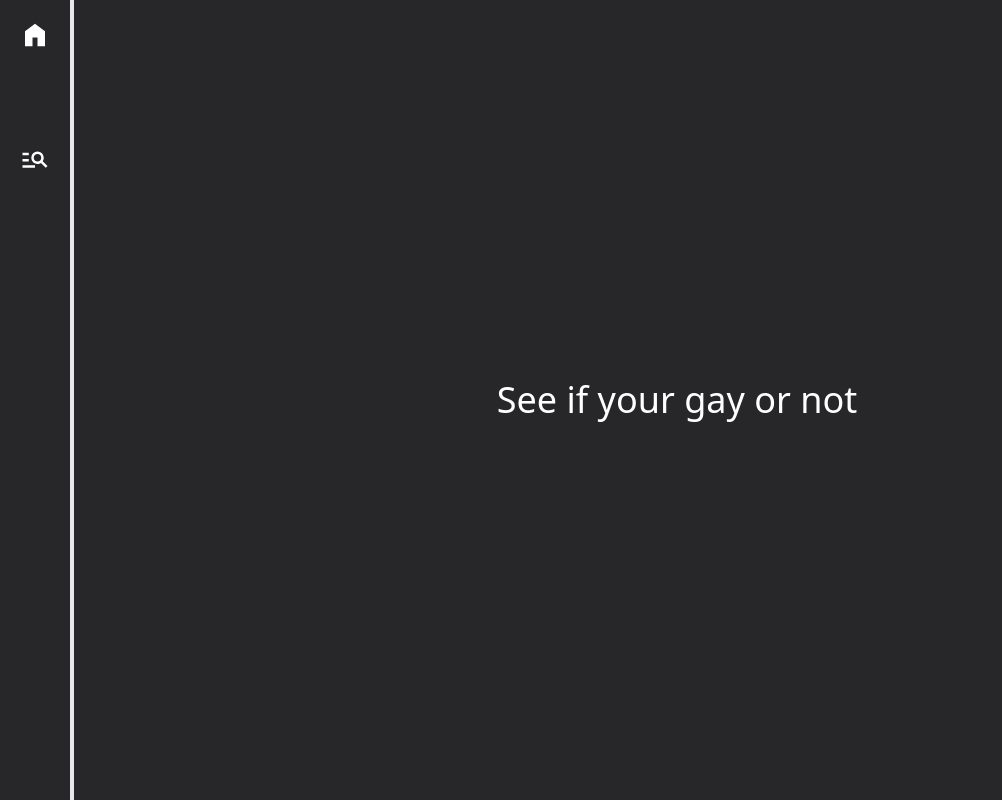
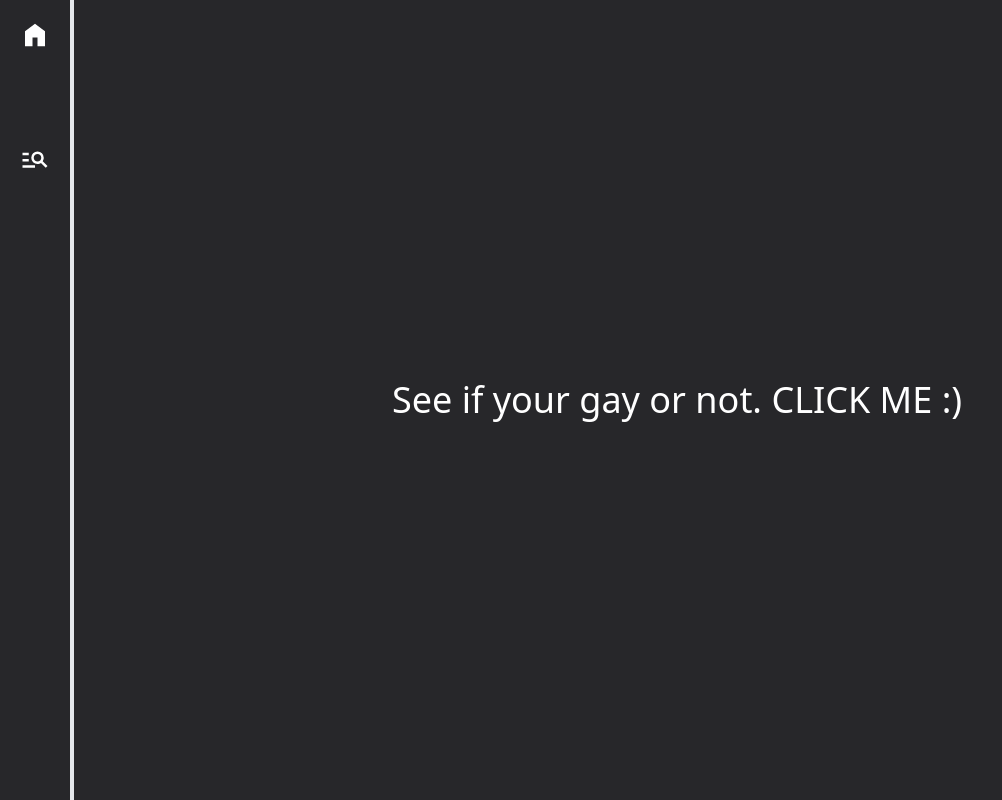
Before and after one commit to mokyeah/mokboring, a React (Vite) app: page /browse in a window 1280 px wide. Shown: the whole page, without its empty margins (0-1002 px from the left). Built offline with nearby package versions, Linux system fonts and the light colour scheme; some icons are missing.

Commit message:
update 1
just add 1 word

```diff
--- a/src/browse.jsx
+++ b/src/browse.jsx
@@ -8,7 +8,7 @@ const GayTest = () => {
 
   return (
     <div className='w-full h-screen flex justify-center items-center text-4xl'>
-     <button onClick={GayTest}>See if your gay or not</button>
+     <button onClick={GayTest}>See if your gay or not. CLICK ME :)</button>
     </div>
   )
 }
```
